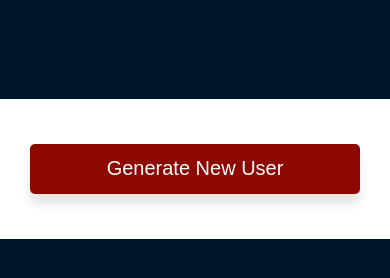
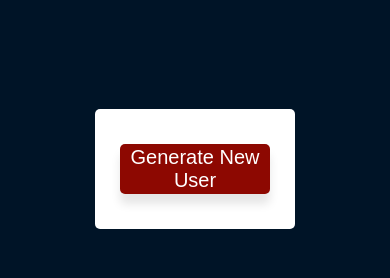
Before and after one commit to belovedszn/fetchUser, a plain HTML site: page index.html in a window 390 px wide. Drawn offline with Linux system fonts and the light colour scheme.

Commit message:
Update style.css

```diff
--- a/style.css
+++ b/style.css
@@ -75,3 +75,10 @@ body {
 .boxx img {
     border-radius: 50%;
 }
+
+@media (max-width: 500px) {
+  .container, .container2 {
+    width: 200px;
+    padding: 15px 25px;
+  }
+}
```
